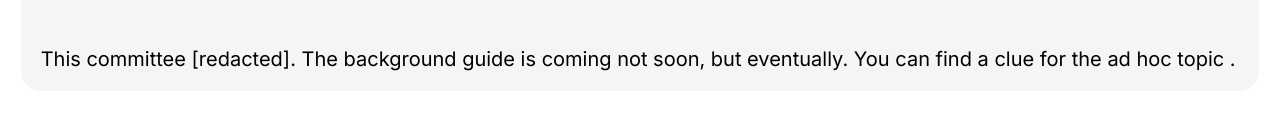
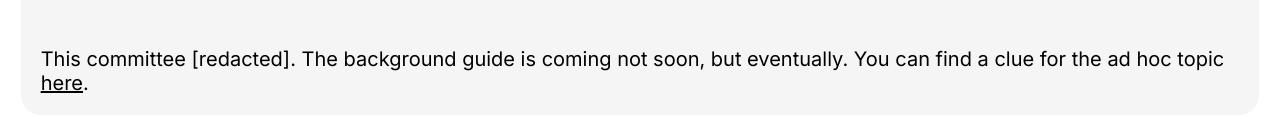
Before and after one commit to GunnMUN/GMUNC-Website, a plain HTML site: page committees/index.html in a window 1280 px wide. Shown: the part 1848-1968 px from the top of the page. Before the commit the page ends 1947 px from the top, so only its background shows below. Drawn offline with nearby package versions, Linux system fonts and the light colour scheme.

Commit message:
Update index.html

```diff
--- a/committees/index.html
+++ b/committees/index.html
@@ -164,7 +164,7 @@
           </p></a
         >
           <p class="small">
-            This committee [redacted]. The background guide is coming not soon, but eventually<!--<a href="./committees/background-guides/[GMUNC XI] OCHA Background Guide.pdf" style="text-decoration: underline;">here</a>-->. You can find a clue for the ad hoc topic <!--<a href="./committees/static/AdHocClue.png" style="text-decoration: underline;">here</a>-->.
+            This committee [redacted]. The background guide is coming not soon, but eventually<!--<a href="./committees/background-guides/[GMUNC XI] OCHA Background Guide.pdf" style="text-decoration: underline;">here</a>-->. You can find a clue for the ad hoc topic <a href="./committees/static/AdHocClue.png" style="text-decoration: underline;">here</a>.
           </p>
         </div>
     </div>
```
